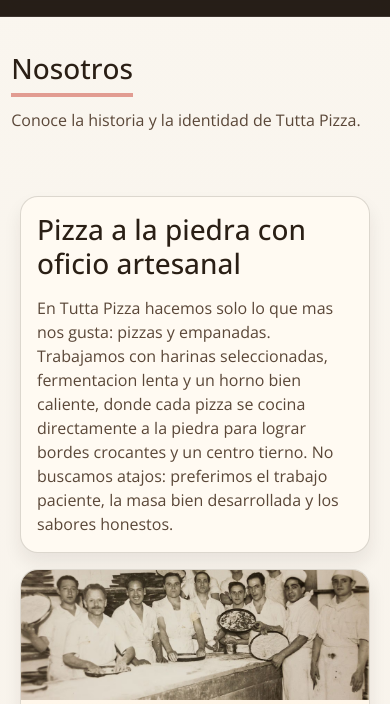
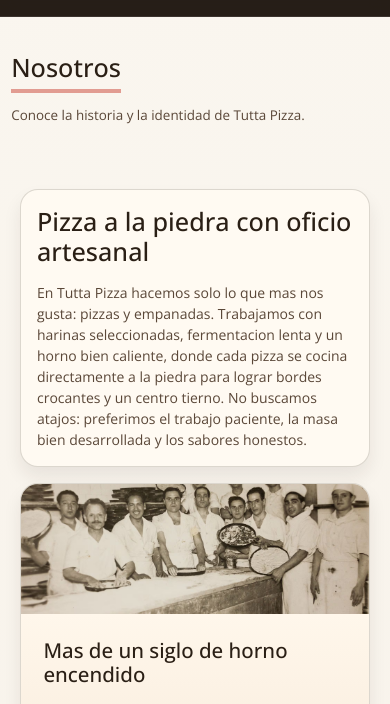
Before and after one commit to ignaciociccioli3-cmd/Desarrollo-Web-CoderHouse, a plain HTML site: page index.html in a window 390 px wide. Shown: the part 79-783 px from the top of the page. Drawn offline with nearby package versions, Linux system fonts and the light colour scheme; a web font is replaced by a local one.

Commit message:
Entrega 2, listo

```diff
--- a/css/style.css
+++ b/css/style.css
@@ -672,6 +672,33 @@ h3 {
 }
 
 @media (max-width: 767.98px) {
+    body {
+        font-size: 15px;
+    }
+
+    h1 {
+        font-size: 1.95rem;
+    }
+
+    h2 {
+        font-size: 1.5rem;
+    }
+
+    h3 {
+        font-size: 1.02rem;
+    }
+
+    .tp-nav-link.nav-link,
+    .tp-page-hero p,
+    .tp-card p,
+    .tp-menu-item p,
+    .tp-service-card p,
+    .tp-branch-meta li,
+    .tp-footer p,
+    .tp-footer a {
+        font-size: 0.92rem;
+    }
+
     .tp-container {
         width: min(var(--tp-max-width), calc(100% - 1.4rem));
     }
@@ -747,19 +774,36 @@ h3 {
 
 @media (max-width: 479.98px) {
     body {
+        font-size: 14px;
         line-height: 1.5;
     }
 
     h1 {
-        font-size: 1.75rem;
+        font-size: 1.58rem;
     }
 
     h2 {
-        font-size: 1.42rem;
+        font-size: 1.28rem;
     }
 
     h3 {
-        font-size: 1.05rem;
+        font-size: 0.96rem;
+    }
+
+    .tp-nav-link.nav-link {
+        font-size: 0.84rem;
+        padding: 6px 10px;
+    }
+
+    .tp-page-hero p,
+    .tp-card p,
+    .tp-menu-item p,
+    .tp-service-card p,
+    .tp-branch-meta li,
+    .tp-footer p,
+    .tp-footer a,
+    .tp-price-text {
+        font-size: 0.84rem;
     }
 
     .tp-hero-copy,
```
Also changed, not shown: 1 other file.
